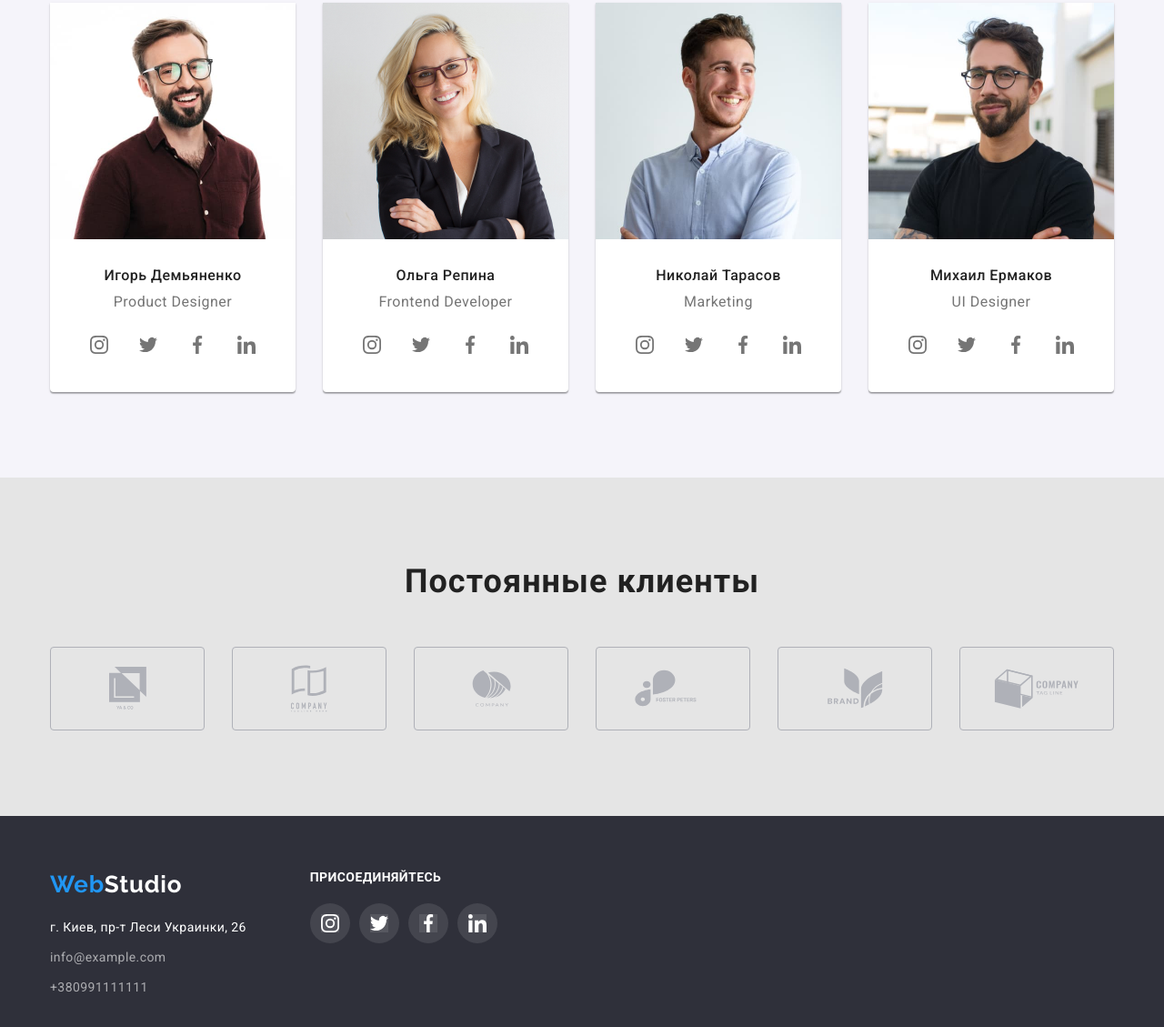
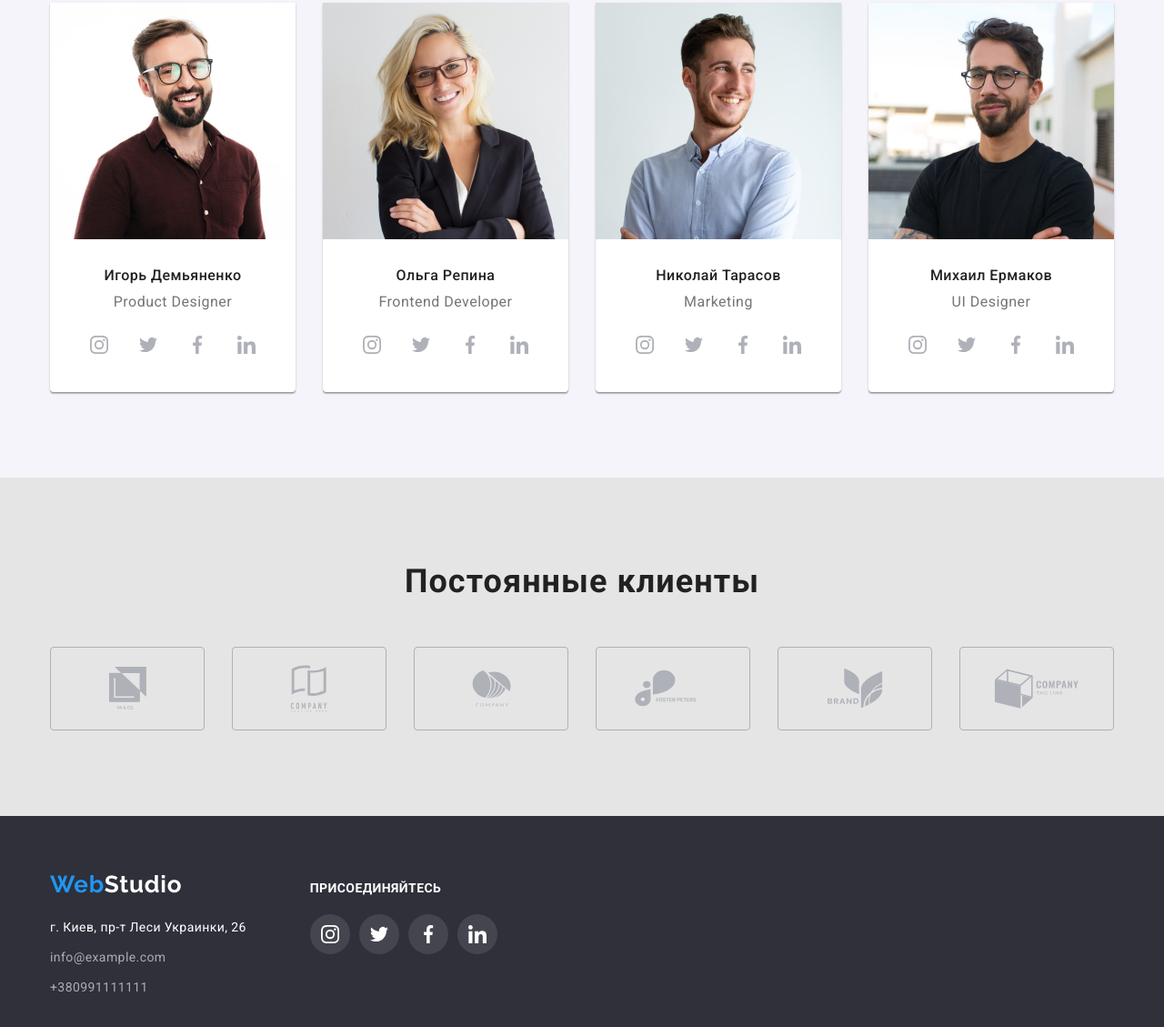
Before and after one commit to Mihail18071983/goit-markup-hw-04, a plain HTML site: page index.html in a window 1280 px wide. Shown: the part 1781-2910 px from the top of the page at 91% size. Drawn offline with nearby package versions, Linux system fonts and the light colour scheme.

Commit message:
18.07
fix mentor warnings

```diff
--- a/css/styles.css
+++ b/css/styles.css
@@ -14,7 +14,7 @@
   --secondary-bc-color: #2f303a;
   --border-color: #ececec;
   --sec-border-color: #eeeeee;
-  --icon-color:#AFB1B8
+  --icon-color:#AFB1B8;
 
 
   /* paddings */
@@ -467,7 +467,7 @@ img {
 }
 
 .social-network-link {
-  background-color: var(--main-light-color);
+  background-color: rgba(255, 255, 255, 0.1);
   color: var(--icon-color);
   border-radius: 50%;
   display: flex;
@@ -661,6 +661,7 @@ height: 45px;
 
 .footer-wrap {
   display: flex;
+  align-items: baseline;
 }
 
 .adress-footer-wraper  {
@@ -679,7 +680,7 @@ height: 45px;
 }
 
 .in-footer {
-  background-color: rgba(255, 255, 255, 0.1);
+
   color:var(--main-light-color)
 }
 
```
